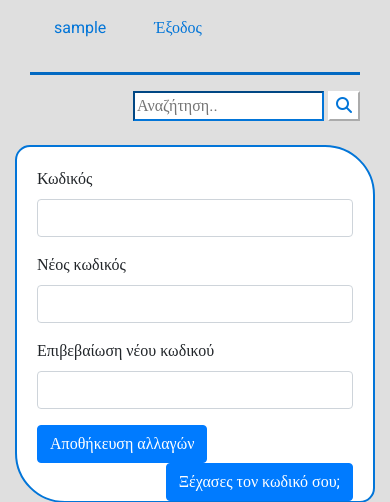
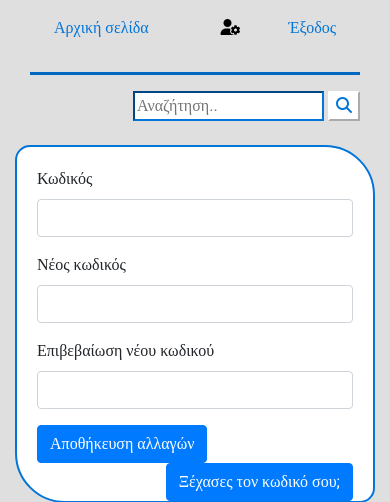
Before and after one commit to GeorgeKrs/e-AuctionShop, a PHP site: page /change_pw.php in a window 390 px wide. Shown: the top 502 px of the page. Run offline with PHP 8.4, Linux system fonts and the light colour scheme; the visitor is signed in with stand-in values (Sample User, id 1); data that the repository does not hold is empty; some libraries are stand-ins or nearby versions.

Commit message:
header responsiveness

```diff
--- a/header.php
+++ b/header.php
@@ -2,6 +2,9 @@
     <div class="container">
         <div class="d-flex">
             <div class="p-2 mr-auto" id="logoImg"><a class="nav-link" href="index.php"><img class="rounded-circle centerlogo" src="images/logo_img.jpg" alt="e-AuctionShop logo"></a></div>
+            <!-- div for responsive -->
+            <div class="p-2 mr-auto" style="display:none;" id="homeLink"><a class="nav-link" href="index.php">Αρχική σελίδα</a></div>
+            <!-- end div for responsive -->
             <div class="p-2 centerLS"><a class="nav-link" href="signup.php">Εγγραφή</a></div>
             <div class="p-2 centerLS"><a class="nav-link" href="login.php">Είσοδος</a></div>
         </div>
--- a/header_loggedin.php
+++ b/header_loggedin.php
@@ -6,14 +6,18 @@
     <div class="container">
         <div class="d-flex">
             <div class="p-2 mr-auto" id="logoImg"><a  class="nav-link" href="index.php"><img class="rounded-circle centerlogo" src="images/logo_img.jpg" alt="e-AuctionShop logo"></a></div>
-
+            <!-- div for responsive -->
+            <div class="p-2 mr-auto" style="display:none;" id="homeLink"><a class="nav-link" href="index.php">Αρχική σελίδα</a></div>
+            <!-- end div for responsive -->
 
             <div class="p-2 centerLS">
-                <a class="nav-link user" href="user_settings.php"
+                <a id="usernamePhone" class="nav-link user" href="user_settings.php"
                 data-content=<?php echo $_SESSION['username'];?>>
                     <?php echo $_SESSION['username'];?>
-                    <i class="fas fa-user-cog"></i>
+                    <i href="user_settings.php" class="fas fa-user-cog"></i>
                 </a>
+
+                <a id="userSettingsIcon_onPhone" class="nav-link user" style="display: none;" href="user_settings.php"><i  class="fas fa-user-cog"></i></a>
             </div>
 
             <div class="p-2 centerLS"><a class="nav-link" href="logout.php">Έξοδος</a></div>
--- a/style.css
+++ b/style.css
@@ -233,8 +233,24 @@ color: #000;
 
 @media screen and (max-width: 790px) {
     /* header changes */
-    .fa-user-cog{
+
+    /* .fa-user-cog{
         display: none!important;
+    } */
+
+    #usernamePhone{
+        display: none!important;
+    }
+
+    #userSettingsIcon_onPhone{
+        display: block!important;
+    }
+
+    #logoImg{
+        display: none!important;
+    }
+    #homeLink{
+        display: block!important;
     }
     #logoImg{
         display: none!important;
```
